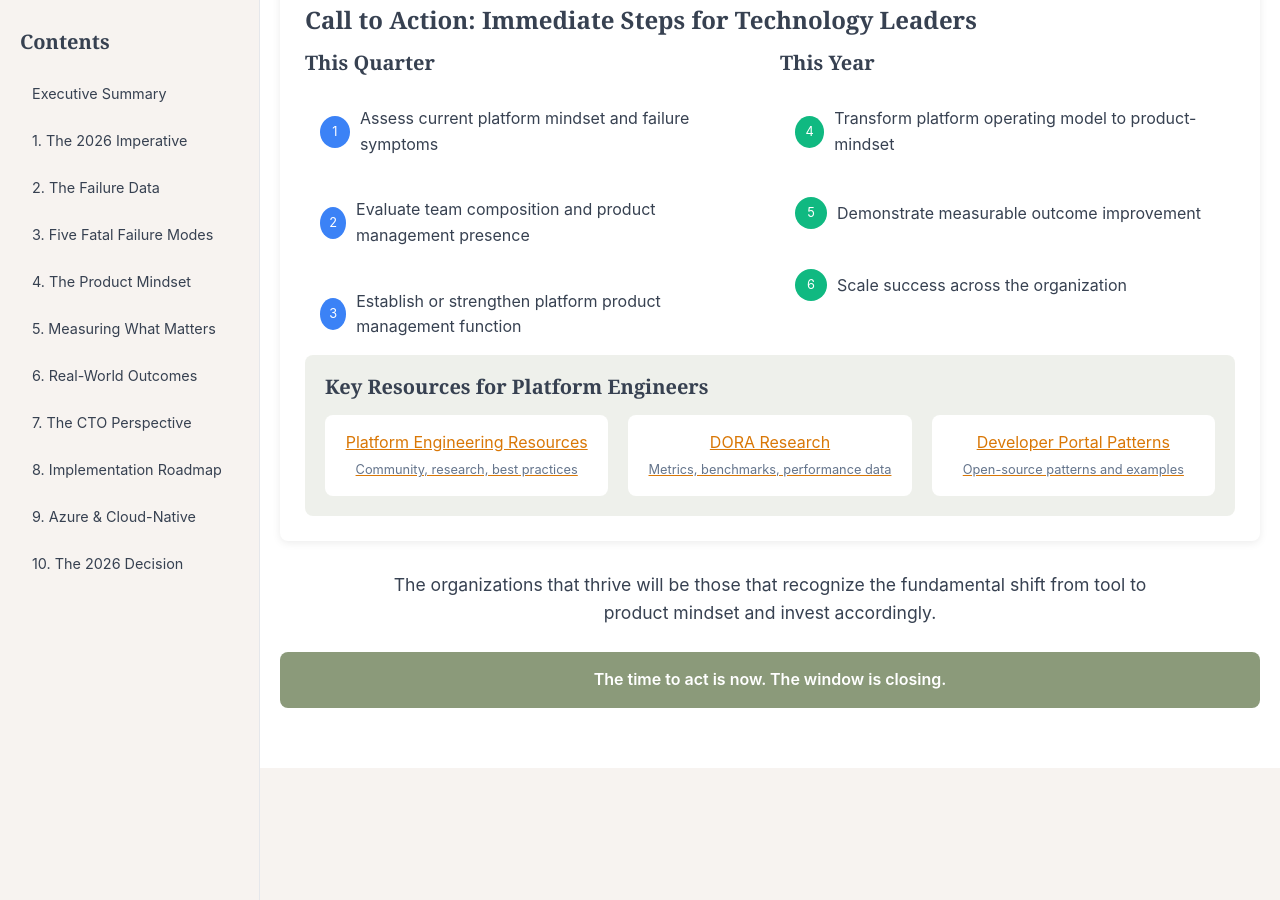
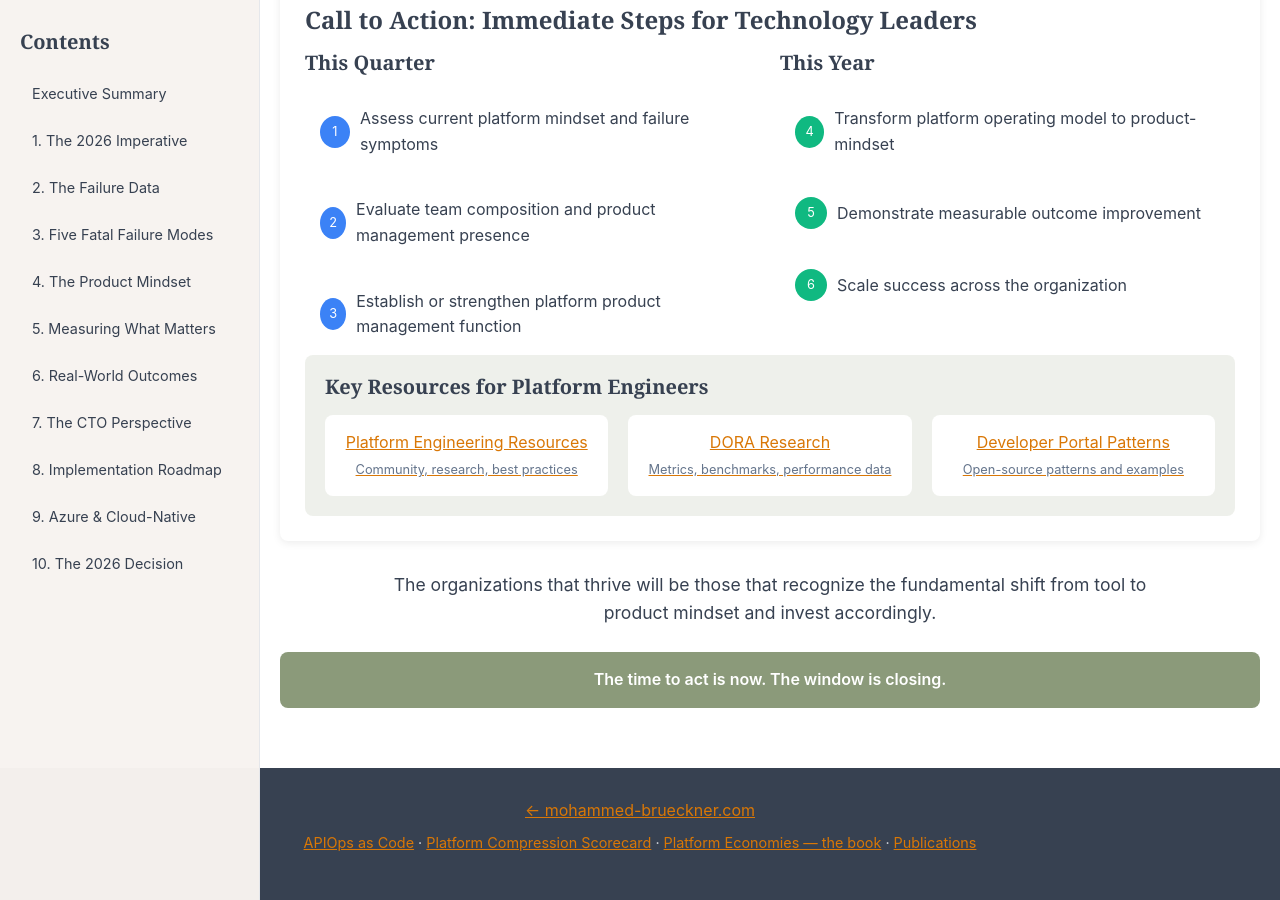
Before and after one commit to MoBRUEC/MoBRUEC, a Jekyll site: the page developer-platforms/index.html, which Jekyll copies as it is, in a window 1280 px wide and 900 px high, scrolled down 16081 px. Built offline with Jekyll 4.4.1, drawn with Linux system fonts in a browser that asks for light colours; before the commit the page ends 16849 px from its top, so only the background shows below that.

Commit message:
developer-platforms: add footer with home + cluster links (page had no footer element)

```diff
--- a/developer-platforms/index.html
+++ b/developer-platforms/index.html
@@ -1429,5 +1429,17 @@
             </div>
         </section>
     </main>
+
+    <footer style="background: #374151; color: #fff; padding: 30px 0; text-align: center;">
+        <div class="container">
+            <p style="margin-bottom: 8px;"><a href="https://mohammed-brueckner.com/" style="color: #D97706;">← mohammed-brueckner.com</a></p>
+            <p style="font-size: 0.9rem; color: #D1D5DB;">
+                <a href="https://mohammed-brueckner.com/apiops/" style="color: #D97706;">APIOps as Code</a> ·
+                <a href="https://mohammed-brueckner.com/scorecard/" style="color: #D97706;">Platform Compression Scorecard</a> ·
+                <a href="https://mohammed-brueckner.com/platform-economies/" style="color: #D97706;">Platform Economies — the book</a> ·
+                <a href="https://mohammed-brueckner.com/publications" style="color: #D97706;">Publications</a>
+            </p>
+        </div>
+    </footer>
 </body>
 </html>
```
